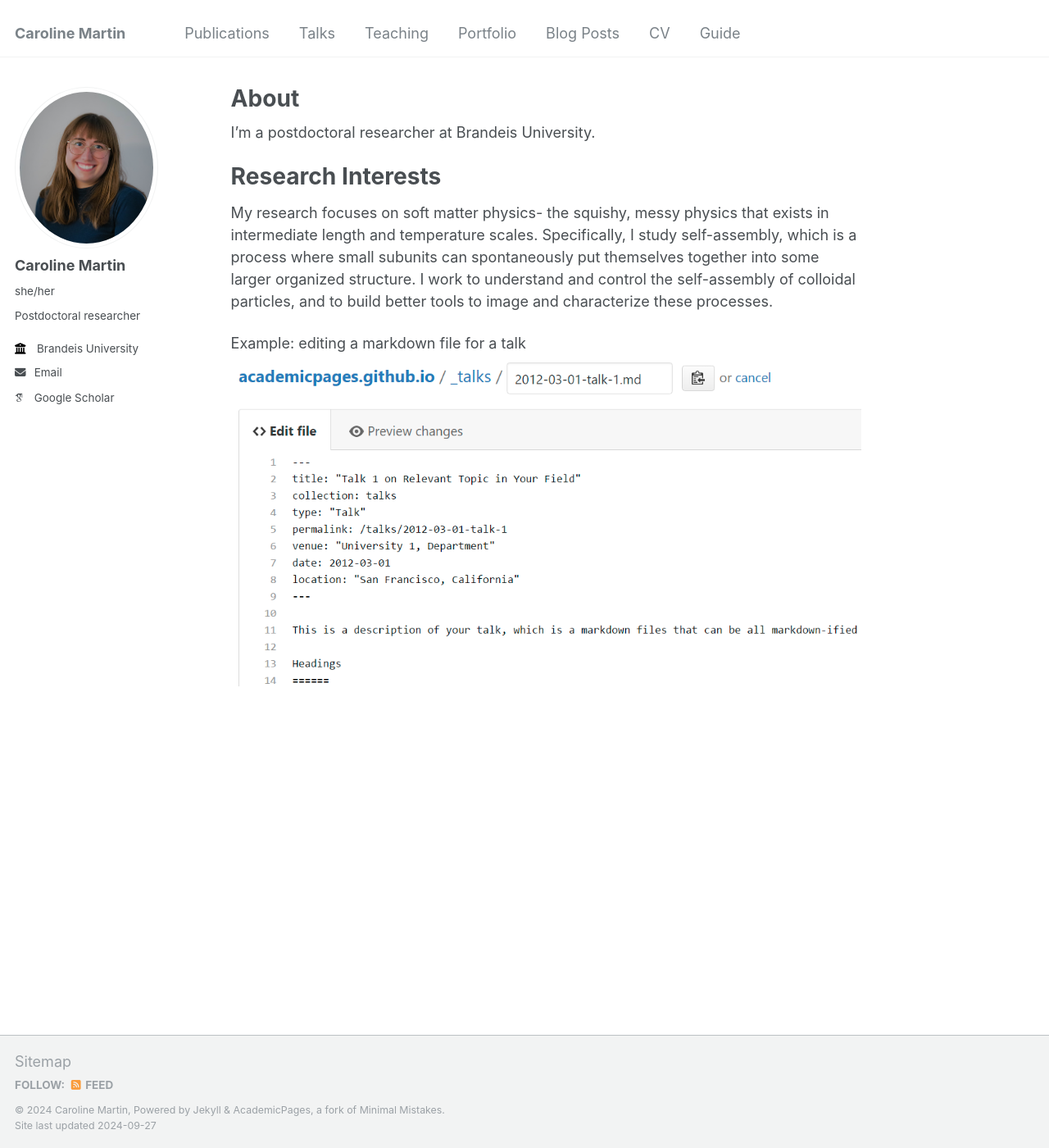
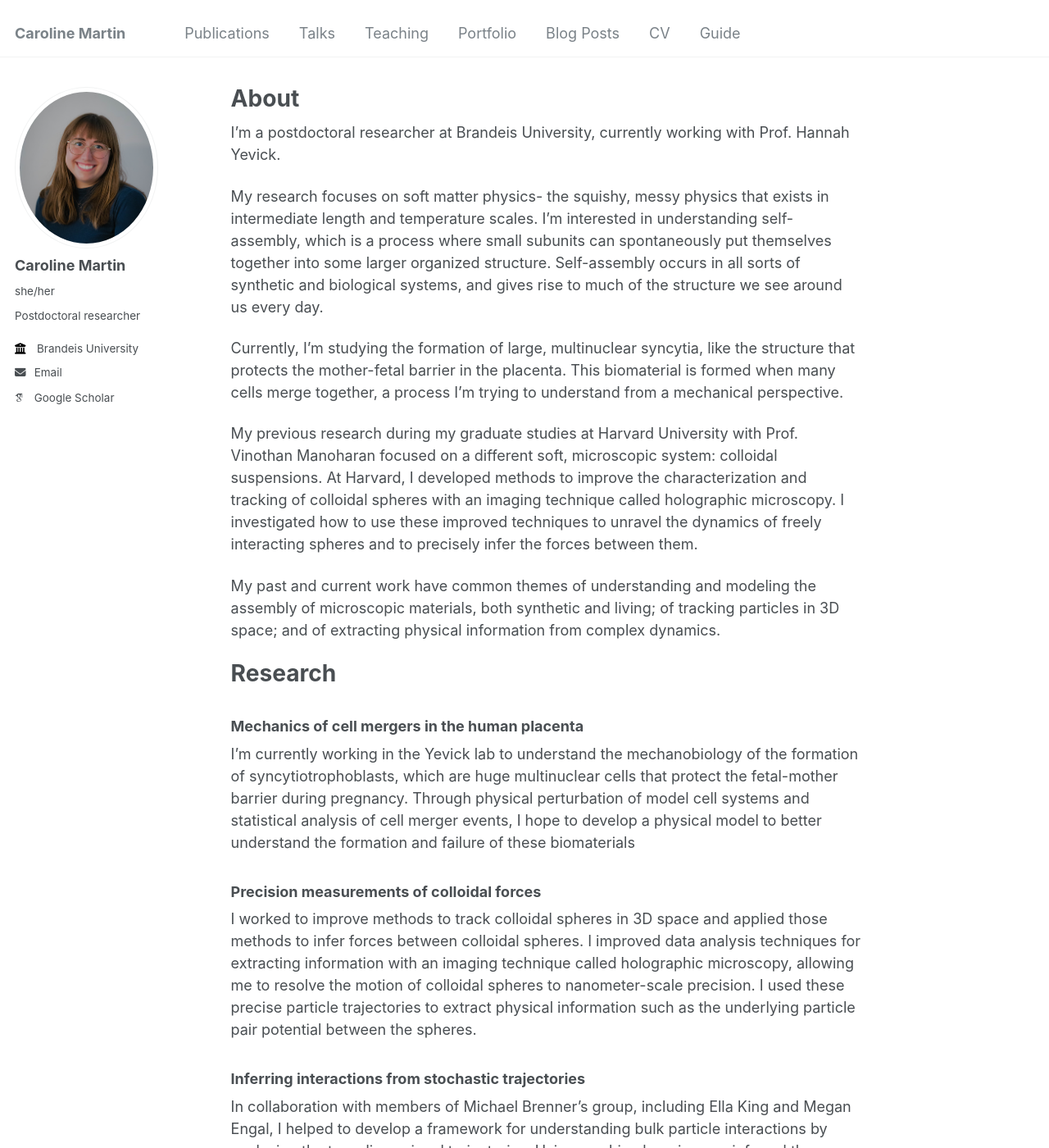
Before and after one commit to carolinesmartin/carolinesmartin, a Jekyll site: the page built from _pages/about.md, in a window 1280 px wide and 1400 px high. Shown: the whole window at 82% size. Built offline with Jekyll 4.4.1, drawn with Linux system fonts in a browser that asks for light colours; some web fonts are replaced; some of the changed text lies outside the part shown.

Commit message:
update homepage

```diff
--- a/_pages/about.md
+++ b/_pages/about.md
@@ -7,12 +7,28 @@ redirect_from:
   - /about.html
 ---
 
-I'm a postdoctoral researcher at Brandeis University.
+I'm a postdoctoral researcher at Brandeis University, currently working with Prof. Hannah Yevick.
+
+My research focuses on soft matter physics- the squishy, messy physics that exists in intermediate length and temperature scales. I'm interested in understanding self-assembly, which is a process where small subunits can spontaneously put themselves together into some larger organized structure. Self-assembly occurs in all sorts of synthetic and biological systems, and gives rise to much of the structure we see around us every day.
+
+Currently, I'm studying the formation of large, multinuclear syncytia, like the structure that protects the mother-fetal barrier in the placenta. This biomaterial is formed when many cells merge together, a process I'm trying to understand from a mechanical perspective.
+
+My previous research during my graduate studies at Harvard University with Prof. Vinothan Manoharan focused on a different soft, microscopic system: colloidal suspensions. At Harvard, I developed methods to improve the characterization and tracking of colloidal spheres with an imaging technique called holographic microscopy. I investigated how to use these improved techniques to unravel the dynamics of freely interacting spheres and to precisely infer the forces between them.
+
+My past and current work have common themes of understanding and modeling the assembly of microscopic materials, both synthetic and living; of tracking particles in 3D space; and of extracting physical information from complex dynamics.
 
 
-Research Interests
+Research
 ======
-My research focuses on soft matter physics- the squishy, messy physics that exists in intermediate length and temperature scales. Specifically, I study self-assembly, which is a process where small subunits can spontaneously put themselves together into some larger organized structure. I work to understand and control the self-assembly of colloidal particles, and to build better tools to image and characterize these processes.
 
-Example: editing a markdown file for a talk
-![Editing a markdown file for a talk](/images/editing-talk.png)
+### Mechanics of cell mergers in the human placenta
+I'm currently working in the Yevick lab to understand the mechanobiology of the formation of syncytiotrophoblasts, which are huge multinuclear cells that protect the fetal-mother barrier during pregnancy. Through physical perturbation of model cell systems and statistical analysis of cell merger events, I hope to develop a physical model to better understand the formation and failure of these biomaterials
+
+### Precision measurements of colloidal forces
+I worked to improve methods to track colloidal spheres in 3D space and applied those methods to infer forces between colloidal spheres. I improved data analysis techniques for extracting information with an imaging technique called holographic microscopy, allowing me to resolve the motion of colloidal spheres to nanometer-scale precision. I used these precise particle trajectories to extract physical information such as the underlying particle pair potential between the spheres.
+
+### Inferring interactions from stochastic trajectories
+In collaboration with members of Michael Brenner's group, including Ella King and Megan Engal, I helped to develop a framework for understanding bulk particle interactions by analyzing the two-dimensional trajectories. Using machine learning, we inferred the underlying particle pair potential from experimental videos of many interacting particles.
+
+### Improving particle characterization with holographic microscopy
+I've also worked on developing better tools to watch and characterize colloids with light scattering methods like holographic microscopy and dynamic light scattering. I worked to improve characterization and tracking of colloidal particles using holographic microscopy by including optical effects in generative models, and to characterize the effects of spherical aberrations on holography through experiment and simulation.
```
Also changed, not shown: 1 other file.
